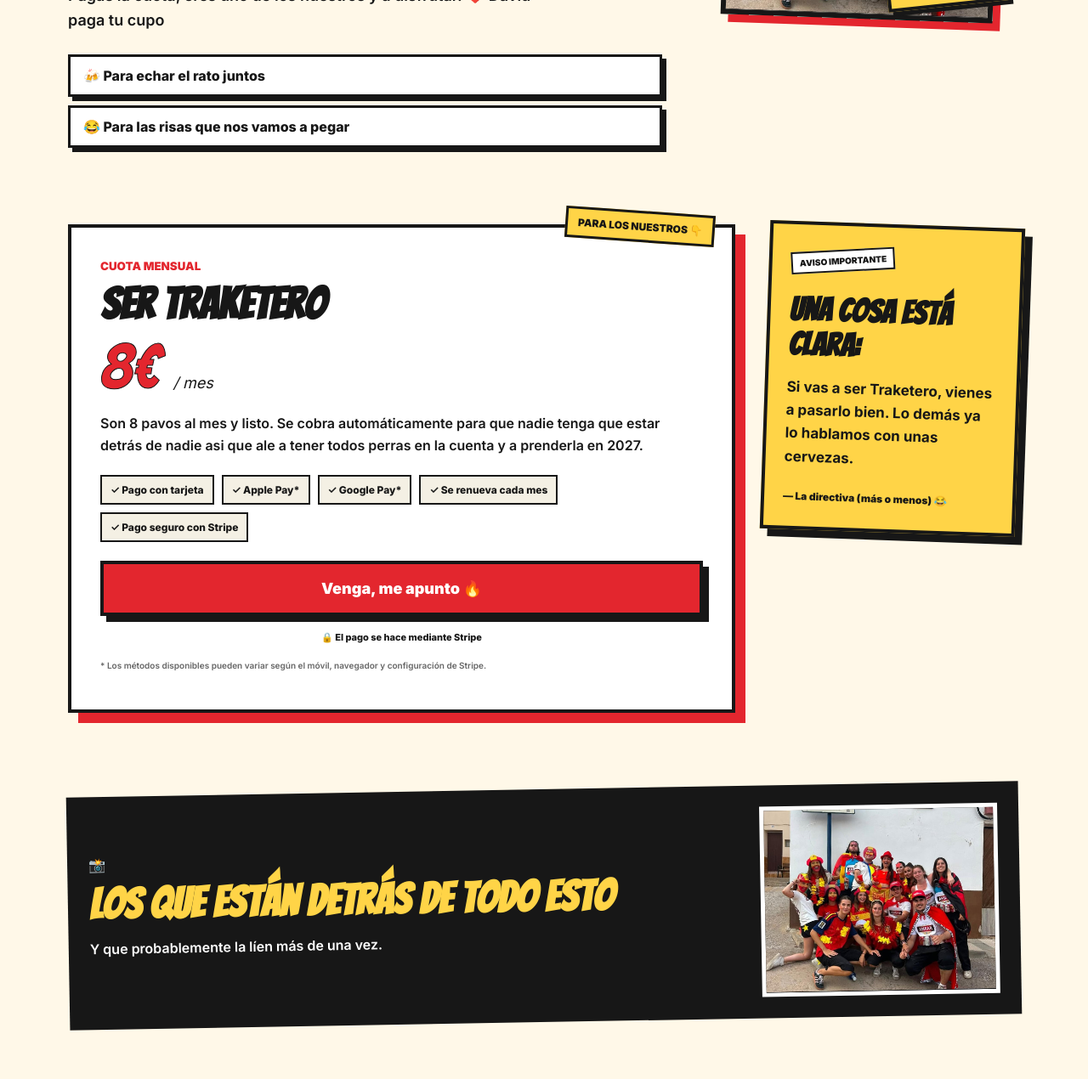
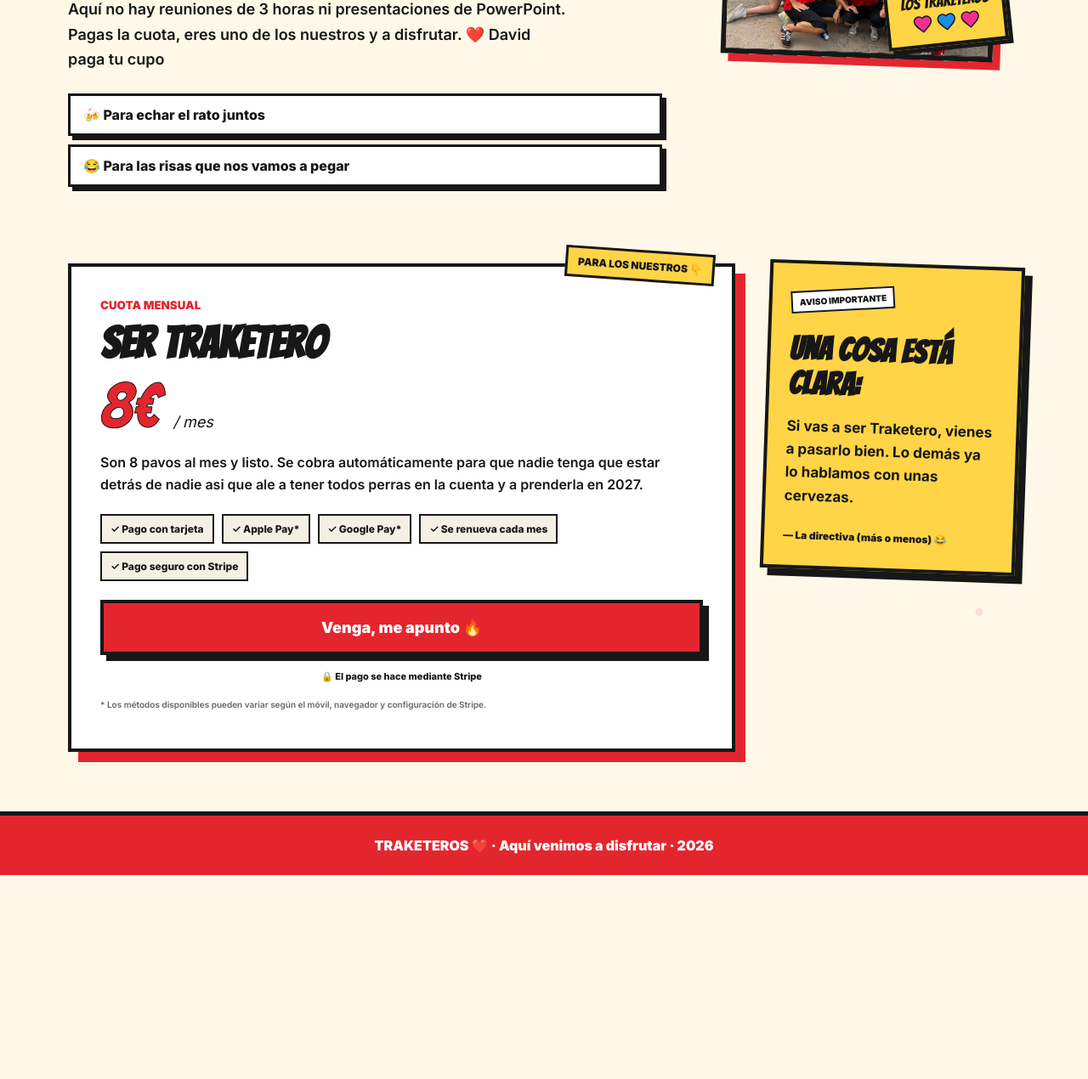
Before and after one commit to adriaan4/traketeros, a website: page public/index.html in a window 1280 px wide. Shown: the part 518-1788 px from the top of the page at 85% size. After the commit the page ends 1548 px from the top, so only its background shows below. Drawn offline with Linux system fonts and the light colour scheme.

Commit message:
Add files via upload

```diff
--- a/public/index.html
+++ b/public/index.html
@@ -10,9 +10,13 @@
   <link rel="preconnect" href="https://fonts.googleapis.com">
   <link rel="preconnect" href="https://fonts.gstatic.com" crossorigin>
   <link rel="stylesheet" href="https://fonts.googleapis.com/css2?family=Bangers&family=Inter:wght@400;600;700;800;900&display=swap">
-  <link rel="stylesheet" href="styles.css?v=3">
+  <link rel="stylesheet" href="styles.css?v=4">
 </head>
 <body>
+
+<svg width="0" height="0" style="position:absolute" aria-hidden="true">
+  <symbol id="heart" viewBox="0 0 24 24"><path d="M12 21.35l-1.45-1.32C5.4 15.36 2 12.28 2 8.5 2 5.42 4.42 3 7.5 3c1.74 0 3.41.81 4.5 2.09C13.09 3.81 14.76 3 16.5 3 19.58 3 22 5.42 22 8.5c0 3.78-3.4 6.86-8.55 11.54L12 21.35z"/></symbol>
+</svg>
 
 <header class="site-header">
   <a class="brand" href="/" aria-label="Traketeros">
@@ -44,7 +48,7 @@
 
     <div class="hero-photo">
       <img src="assets/traketeros_esp.jpeg" width="1080" height="847" alt="Los Traketeros juntos de fiesta">
-      <div class="photo-sticker">LOS TRAKETEROS<br>❤️🤍❤️</div>
+      <div class="photo-sticker">LOS TRAKETEROS<br><span class="hearts" aria-hidden="true"><svg class="heart pink" viewBox="0 0 24 24"><use href="#heart"/></svg><svg class="heart blue" viewBox="0 0 24 24"><use href="#heart"/></svg><svg class="heart pink" viewBox="0 0 24 24"><use href="#heart"/></svg></span></div>
     </div>
   </section>
 
@@ -90,20 +94,12 @@
     </aside>
   </section>
 
-  <section class="photo-strip">
-    <div>
-      <span>📸</span>
-      <h2>Los que están detrás de todo esto</h2>
-      <p>Y que probablemente la líen más de una vez.</p>
-    </div>
-    <img src="assets/traketeros_esp.jpeg" width="1080" height="847" loading="lazy" alt="Grupo de Traketeros">
-  </section>
 </main>
 
 <footer>
   TRAKETEROS ❤️ · Aquí venimos a disfrutar · 2026
 </footer>
 
-<script src="app.js?v=3"></script>
+<script src="app.js?v=4"></script>
 </body>
 </html>
--- a/public/styles.css
+++ b/public/styles.css
@@ -38,15 +38,18 @@ body {
   margin-top: -4px;
 }
 
+.brand { flex: none; }
+
 .brand img {
   display: block;
-  width: 64px;
-  height: 64px;
-  object-fit: contain;
+  width: 140px;              /* <-- tamaño del logo (ancho) */
+  height: 110px;             /*     y alto */
+  object-fit: cover;
+  object-position: center 10%;
   background: white;
   border: 3px solid var(--black);
-  border-radius: 50%;
-  padding: 3px;
+  border-radius: 16px;
+  box-shadow: 4px 4px 0 var(--black);
 }
 
 .header-copy strong {
@@ -151,6 +154,26 @@ h1 span {
   border: 6px solid var(--black);
   box-shadow: 9px 9px 0 var(--red);
 }
+
+.hearts {
+  display: inline-flex;
+  gap: 4px;
+  margin-top: 3px;
+  vertical-align: middle;
+}
+
+.heart {
+  width: 24px;
+  height: 24px;
+  overflow: visible;
+  fill: var(--h);
+  stroke: var(--black);
+  stroke-width: 1.4;
+  stroke-linejoin: round;
+}
+
+.heart.pink { --h: #f03090; }
+.heart.blue { --h: #1a8de6; }
 
 .photo-sticker {
   position: absolute;
@@ -327,38 +350,6 @@ h1 span {
   margin-top: 25px;
   font-size: 12px;
   font-weight: 900;
-}
-
-/* ---------- Franja negra con foto pequeña ---------- */
-.photo-strip {
-  margin-top: 90px;
-  background: var(--black);
-  color: white;
-  padding: 25px;
-  display: grid;
-  grid-template-columns: 1fr auto;
-  gap: 25px;
-  align-items: center;
-  transform: rotate(-1deg);
-}
-
-.photo-strip h2 {
-  font-family: Bangers, Impact, sans-serif;
-  color: var(--yellow);
-  font-size: 50px;
-  margin: 10px 0;
-}
-
-.photo-strip p { font-weight: 600; }
-
-.photo-strip img {
-  display: block;
-  width: 280px;              /* <-- tamaño de la foto de abajo */
-  max-width: 100%;
-  height: auto;
-  aspect-ratio: 5 / 4;
-  object-fit: cover;
-  border: 5px solid white;
 }
 
 footer {
@@ -541,14 +532,14 @@ td small { color: #666; }
 /* ---------- Móvil ---------- */
 @media (max-width: 800px) {
   .site-header { padding: 12px 4%; }
+  .brand img { width: 108px; height: 85px; }
   .header-pill { display: none; }
   main { width: 90%; margin-top: 25px; }
-  .hero, .membership, .photo-strip { grid-template-columns: 1fr; }
+  .hero, .membership { grid-template-columns: 1fr; }
   h1 { font-size: 70px; }
   .hero-photo { margin-top: 20px; max-width: 260px; }
   .membership { margin-top: 65px; }
   .side-note { margin-top: 10px; }
-  .photo-strip img { justify-self: center; width: 240px; }
   .card { padding: 26px; }
   .stats { grid-template-columns: 1fr 1fr; }
 }
```
Also changed, not shown: public/admin.html (+2 -2 lines), public/success.html (+1 -1 lines), README.md.
